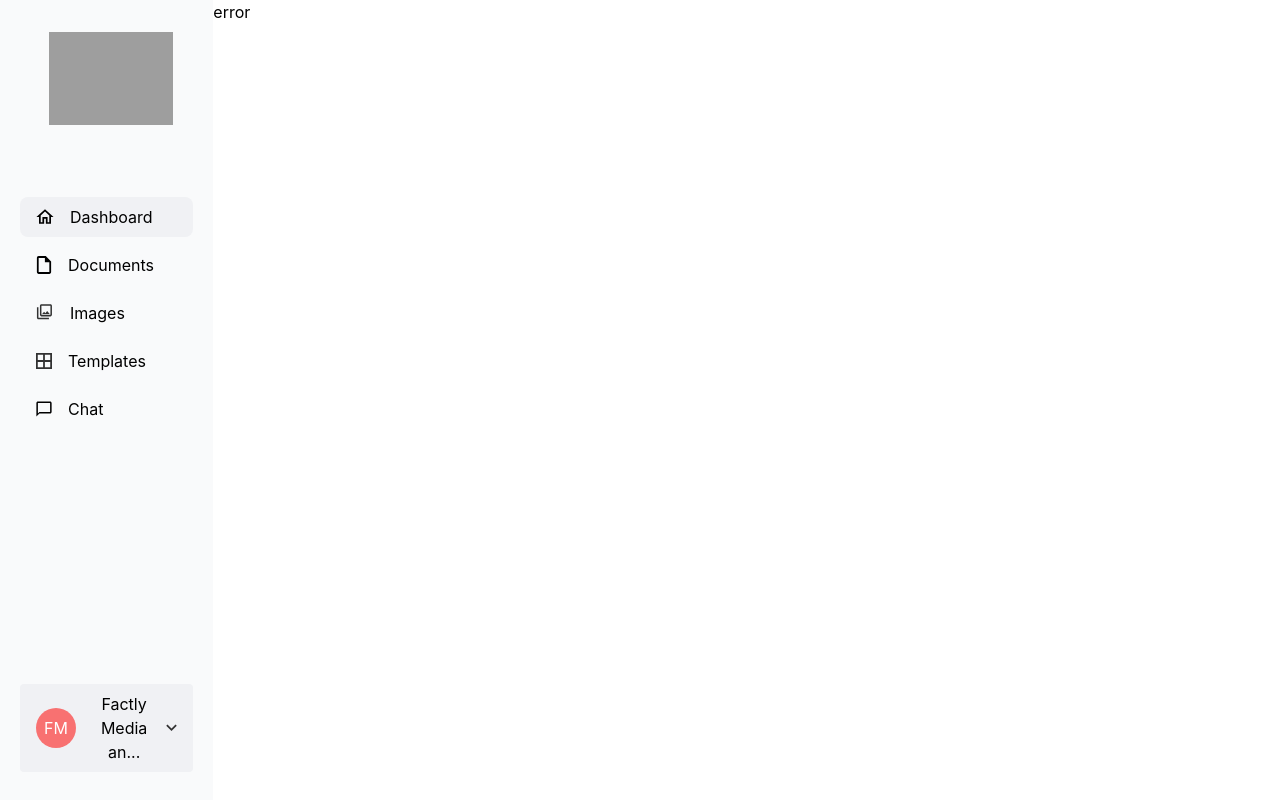
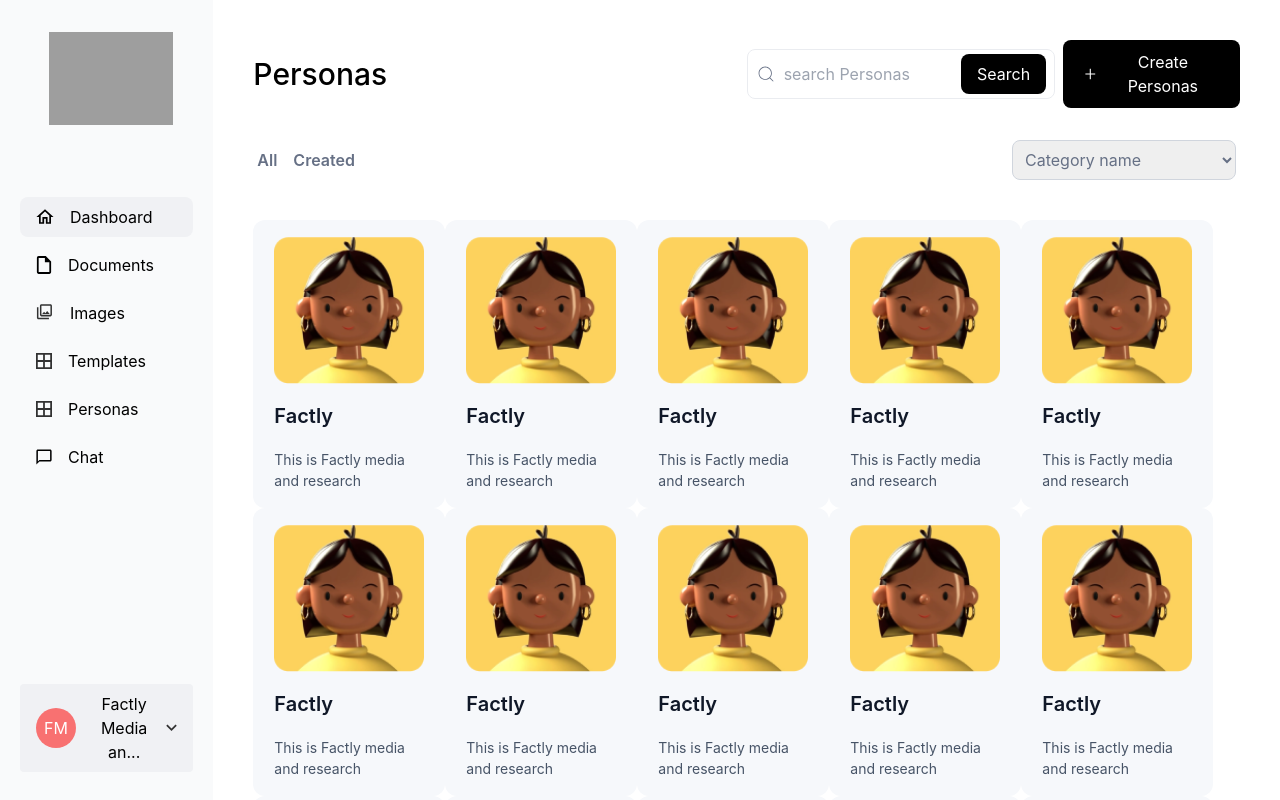
Before and after one commit to ishpaul777/codespaces-blank, a React (Create React App) app in the folder web/: page /personas in a window 1280 px wide. Built offline with nearby package versions, Linux system fonts and the light colour scheme; grey boxes are pictures that could not be loaded.

Commit message:
added persona component

```diff
--- /dev/null
+++ b/web/src/components/cards/personaCard.js
@@ -0,0 +1,9 @@
+export default function PersonaCard({ name, desc, image }) {
+  return (
+    <div className="flex flex-col justify-between w-48 h-72 rounded-[12px] bg-white-30 px-[21px] py-[17px]">
+      <img src={image} />
+      <h2 className="text-[20px] font-[600] text-black-60">{name}</h2>
+      <p className="text-[14px] font-[400] text-black-25">{desc}</p>
+    </div>
+  );
+}
--- a/web/src/components/layout/sidebar.js
+++ b/web/src/components/layout/sidebar.js
@@ -40,6 +40,11 @@ export function Sidebar() {
       name: "Templates",
       icon: Templates,
       linkTo: "/",
+    },
+    {
+      name: "Personas",
+      icon: Templates,
+      linkTo: "/personas",
     },
     {
       name: "Chat",
--- /dev/null
+++ b/web/src/pages/personas/index.js
@@ -0,0 +1,51 @@
+import { CreateButton } from "../../components/buttons/CreateButton";
+import PersonaCard from "../../components/cards/personaCard";
+import Search from "../../components/search";
+import { Link } from "react-router-dom";
+import avtarImg from "../../assets/avatar.png"
+
+export default function Personas() {
+  const items = Array(30).fill(0);
+  return (
+    <div className="m-10">
+      {/* This is Page header */}
+      <div className="flex flex-row justify-between items-center">
+        <h2 className="text-3xl font-medium">Personas</h2>
+
+        <div className="flex flex-row w-1/2 items-center gap-2">
+          <Search placeholder={"search Personas"} />
+          <Link to="/personas/create">
+            <CreateButton text={"Create Personas"} />
+          </Link>
+        </div>
+      </div>
+      <div className="flex flex-row justify-between items-center mt-8 mx-1">
+        <div className="flex flex-row font-semibold text-base gap-4">
+          <button className="text-grey-50 active:text-grey-50">All</button>
+          <button className="text-grey-50 active:text-grey-50">Created</button>
+        </div>
+        <select
+          name="category"
+          id="person"
+          className="text-grey-50 p-2 border-solid border-grey-30 rounded-lg border-[1px] w-56 h-10"
+        >
+          <option value="none" selected disabled hidden>
+            Category name
+          </option>
+          <option value="1">1</option>
+          <option value="2">2</option>
+        </select>
+      </div>
+      {/* This is Page Items */}
+      <div className="flex flex-row flex-wrap items-center my-10">
+        {items.map((num) => (
+          <PersonaCard
+            image={avtarImg}
+            name={"Factly"}
+            desc={"This is Factly media and research"}
+          />
+        ))}
+      </div>
+    </div>
+  );
+}
--- a/web/src/routes/index.js
+++ b/web/src/routes/index.js
@@ -7,6 +7,7 @@ import ImagePage from "../pages/images";
 import History from "../pages/history/history";
 import Playground from "../pages/natdev/Playground";
 import Compare from "../pages/natdev/Compare";
+import Personas from "../pages/personas";
 export const routes = [
   {
     path: "/",
@@ -32,6 +33,10 @@ export const routes = [
         path: "/history",
         element: <History />,
       },
+      {
+        path: "/personas",
+        element: <Personas />,
+      },
     ],
   },
   {
--- a/web/tailwind.config.js
+++ b/web/tailwind.config.js
@@ -18,6 +18,15 @@ module.exports = {
         "chat-background": "#F3F4F6",
         "light-gray": "#F2F2F2",
         "hover-on-white": "#E5E5E5",
+
+        "grey-50": "#667085",
+        "grey-30": "#D0D5DD",
+
+        "black-60": "#101828",
+        "black-50": "#1E1E1E",
+        "black-25": "#475467",
+
+        "white-30": "#F6F8FB",
       },
       boxShadow: {
         primary: "0px 1px 2px rgba(16, 24, 40, 0.05)",
```
Also changed, not shown: web/src/assets/avatar.png (added).
